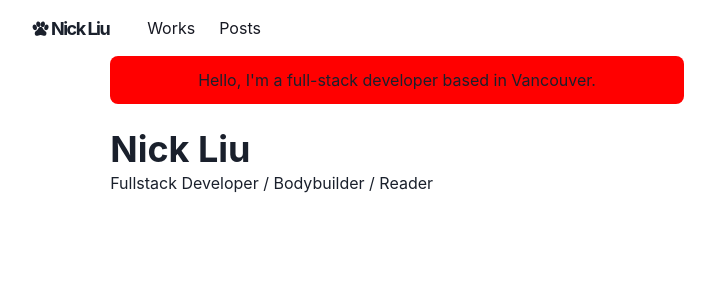
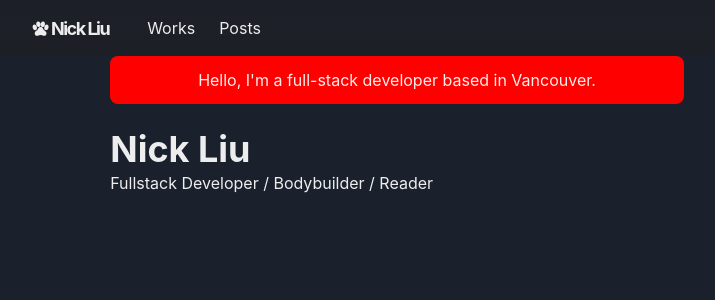
Before and after one commit to LJiaqingNick/nick-home, a Next.js app: page / in a window 1280 px wide. Shown: the top 300 px of the page, without its empty margins (243-958 px from the left). Built offline with nearby package versions, Linux system fonts and the light colour scheme.

Commit message:
add theme

```diff
--- /dev/null
+++ b/lib/theme.js
@@ -0,0 +1,48 @@
+import { extendTheme } from '@chakra-ui/react'
+import { mode } from '@chakra-ui/theme-tools'
+
+const styles = {
+  global: props => ({
+    body: {
+      bg: mode('#f0e7db', '#202023')(props)
+    }
+  })
+}
+
+const components = {
+  Heading: {
+    variants: {
+      'section-title': {
+        textDecoration: 'underline',
+        fontSize: 20,
+        textUnderlineOffset: 6,
+        textDecorationColor: '#525252',
+        textDecorationThickness: 4,
+        marginTop: 3,
+        marginBottom: 4
+      }
+    }
+  },
+  Link: {
+    baseStyle: props => ({
+      color: mode('#3d7aed', '#ff63c3')(props),
+      textUnderlineOffset: 3
+    })
+  }
+}
+
+const fonts = {
+  heading: "'M PLUS Rounded 1c'"
+}
+
+const colors = {
+  grassTeal: '#88ccca'
+}
+
+const config = {
+  initialColorMode: 'dark',
+  useSystemColorMode: true
+}
+
+const theme = extendTheme({ config, styles, components, fonts, colors })
+export default theme
--- /dev/null
+++ b/next.config.js
@@ -0,0 +1,4 @@
+module.exports = {
+  reactStrictMode: true,
+  swcMinify: true
+}
--- a/package.json
+++ b/package.json
@@ -12,7 +12,6 @@
   "keywords": [],
   "author": "Jiaqing(Nick) Liu",
   "license": "MIT",
-  "type": "module",
   "dependencies": {
     "@chakra-ui/icons": "^2.1.1",
     "@chakra-ui/react": "^2.8.2",
--- /dev/null
+++ b/pages/_document.js
@@ -0,0 +1,18 @@
+import { ColorModeScript } from '@chakra-ui/react'
+import NextDocument, { Html, Head, Main, NextScript } from 'next/document'
+import theme from '@/lib/theme'
+
+export default class Document extends NextDocument {
+  render() {
+    return (
+      <Html lang="en">
+        <Head />
+        <body>
+          <ColorModeScript initialColorMode={theme.config.initialColorMode} />
+          <Main />
+          <NextScript />
+        </body>
+      </Html>
+    )
+  }
+}
--- a/prettier.config.js
+++ b/prettier.config.js
@@ -4,7 +4,6 @@
   bracketSpacing: true,
   endOfLine: 'lf',
   tabWidth: 2,
-  trailingComma: 'none'
 };
 
 export default options;
```
